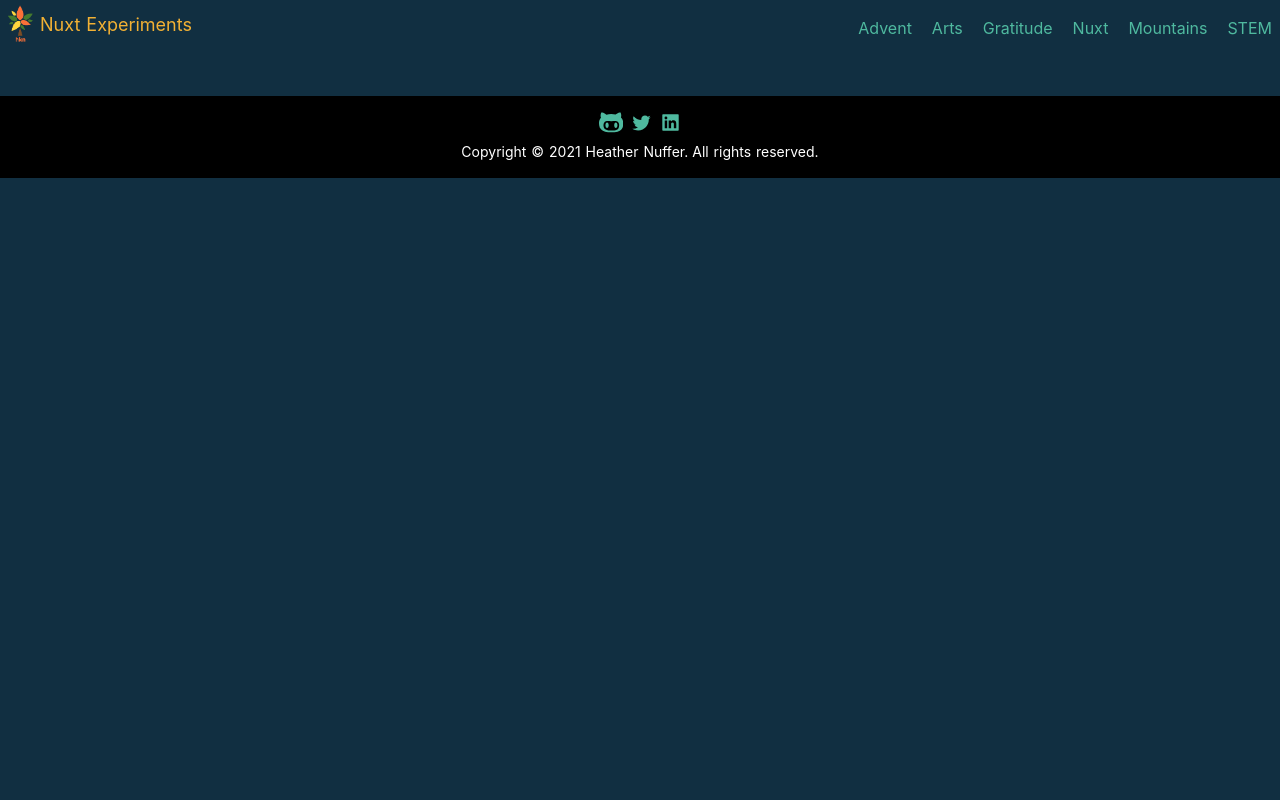
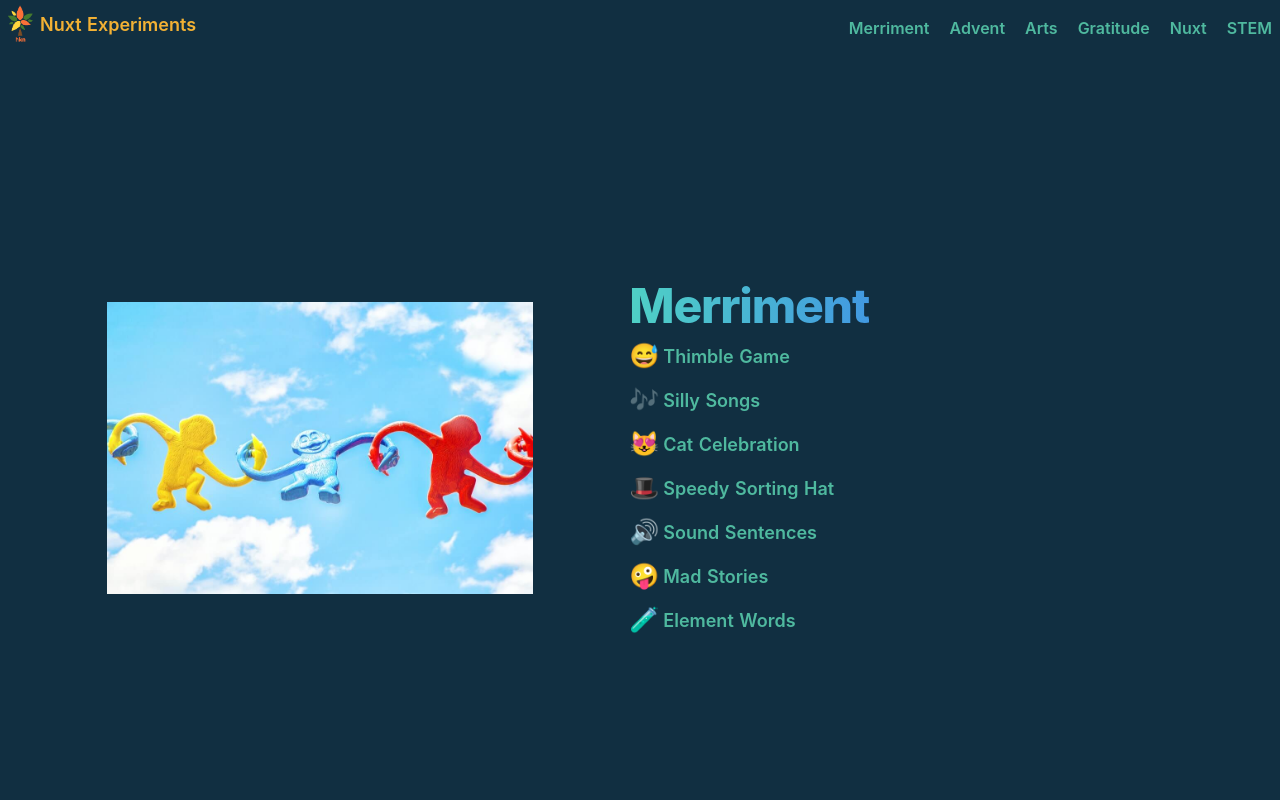
Before and after one commit to ethyl2/nuxt-experiment, a Nuxt app: page /merriment in a window 1280 px wide. Shown: the top 800 px of the page. Built offline with nearby package versions, Linux system fonts and the light colour scheme.

Commit message:
Adds Merriment index page

```diff
--- a/components/TheNavBar.vue
+++ b/components/TheNavBar.vue
@@ -3,16 +3,16 @@
     <div class="flex flex-col md:flex-row justify-between items-center">
       <nuxt-link to="/" class="flex justify-start items-center">
         <img src="/tree2.png" alt="logo" class="w-10" />
-        <h1 class="logo text-lg">Nuxt Experiments</h1>
+        <h1 class="logo text-lg font-semibold">Nuxt Experiments</h1>
       </nuxt-link>
       <div
-        class="flex justify-between w-full border-t border-b py-2 mt-2 px-2 text-xs text-center md:w-auto md:space-x-5 md:text-base md:border-none"
+        class="flex justify-between w-full border-t border-b py-2 mt-2 px-2 text-xs text-center font-semibold md:w-auto md:space-x-5 md:text-base md:border-none"
       >
+        <nuxt-link to="/merriment">Merriment</nuxt-link>
         <nuxt-link to="/advent">Advent</nuxt-link>
         <nuxt-link to="/arts">Arts</nuxt-link>
         <nuxt-link to="/gratitude">Gratitude</nuxt-link>
         <nuxt-link to="/aboutNuxt">Nuxt</nuxt-link>
-        <nuxt-link to="/mountains">Mountains</nuxt-link>
         <nuxt-link to="/stem">STEM</nuxt-link>
       </div>
     </div>
--- a/layouts/error.vue
+++ b/layouts/error.vue
@@ -43,8 +43,8 @@
 export default {
   props: {
     error: {
-      type: String,
-      default: '',
+      type: Object,
+      default: () => {},
     },
   },
   layout: 'error', // you can set a custom layout for the error page
--- /dev/null
+++ b/pages/merriment.vue
@@ -0,0 +1,56 @@
+<template>
+  <div
+    class="flex flex-col justify-start items-center text-center min-h-screen md:flex-row md:justify-center"
+  >
+    <img
+      src="/monkeys.jpg"
+      alt="monkey chain"
+      class="w-1/2 mr-0 my-4 order-2 md:order-1 md:w-1/3"
+    />
+    <div
+      class="flex flex-col space-y-1 order-1 md:w-1/2 md:order-2 md:space-y-0 md:pl-24"
+    >
+      <div
+        class="text-center text-4xl font-extrabold leading-none tracking-tight mt-6 mb-2 md:text-5xl md:text-left"
+      >
+        <span
+          class="bg-clip-text text-transparent bg-gradient-to-r from-teal-400 to-blue-500"
+        >
+          Merriment
+        </span>
+      </div>
+      <nav
+        class="flex flex-col justify-start items-start text-lg space-y-2 border rounded p-2 md:p-0 md:border-none"
+      >
+        <nuxt-link to="/thimble/start" class="flex items-center font-semibold"
+          ><span class="block text-2xl pr-1">😅 </span> Thimble Game</nuxt-link
+        >
+        <nuxt-link to="/songs" class="flex items-center font-semibold"
+          ><span class="block text-2xl pr-1">🎶 </span> Silly Songs</nuxt-link
+        >
+        <nuxt-link to="/quotes/cats" class="flex items-center font-semibold"
+          ><span class="block text-2xl pr-1">😻 </span> Cat
+          Celebration</nuxt-link
+        >
+        <nuxt-link to="/sorting-hat" class="flex items-center font-semibold"
+          ><span class="block text-2xl pr-1">🎩 </span> Speedy Sorting
+          Hat</nuxt-link
+        >
+        <nuxt-link to="/sound-machine" class="flex items-center font-semibold"
+          ><span class="block text-2xl pr-1">🔊 </span> Sound
+          Sentences</nuxt-link
+        >
+        <nuxt-link to="/arts/madlibs" class="flex items-center font-semibold"
+          ><span class="block text-2xl pr-1">🤪 </span> Mad Stories</nuxt-link
+        >
+        <nuxt-link to="/stem/elements" class="flex items-center font-semibold"
+          ><span class="block text-2xl pr-1">🧪</span> Element Words</nuxt-link
+        >
+      </nav>
+    </div>
+  </div>
+</template>
+
+<script>
+export default {}
+</script>
```
Also changed, not shown: static/monkeys.jpg (added).
